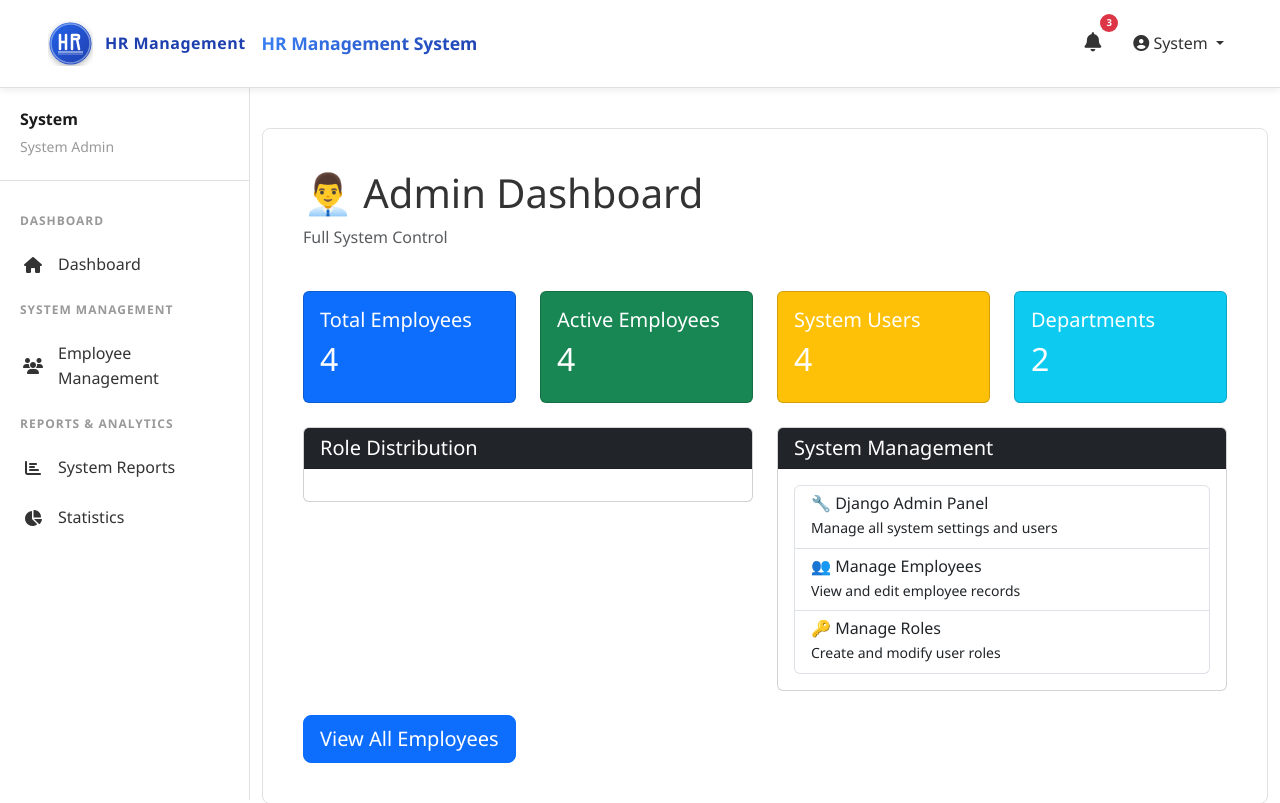
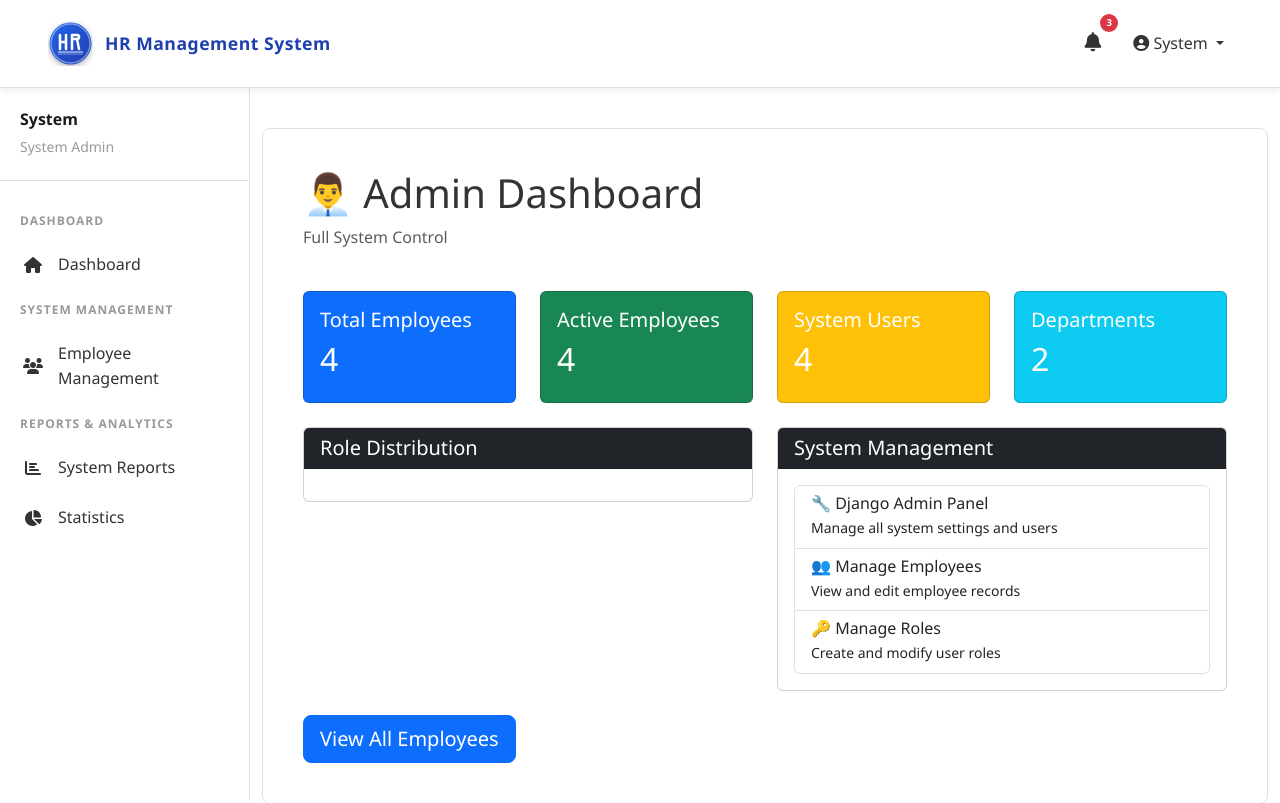
Before and after one commit to verifyingnigs123/HrmanagementSystem, a Django app: page /dashboard/ in a window 1280 px wide. Shown: the top 803 px of the page. Run offline with Django 5.2, Linux system fonts and the light colour scheme; a user stored in the database is signed in; data comes from the database, SQL or seed files in the repository.

Commit message:
Fix navbar HTML structure - restore logo display

```diff
--- a/hrms/templates/base.html
+++ b/hrms/templates/base.html
@@ -164,9 +164,7 @@
                     <line x1="10" y1="31" x2="35" y2="31" stroke="white" stroke-width="1.5" opacity="0.6"/>
                     <line x1="10" y1="33" x2="35" y2="33" stroke="white" stroke-width="1" opacity="0.4"/>
                 </svg>
-                <span class="fw-bold" style="font-size: 1rem; color: #1e40af;">HR Management</span>
-            </a>
-                <span class="fw-bold" style="font-size: 1.1rem; background: linear-gradient(135deg, #3b82f6 0%, #1e40af 100%); -webkit-background-clip: text; -webkit-text-fill-color: transparent; background-clip: text;">HR Management System</span>
+                <span class="fw-bold" style="font-size: 1.1rem; color: #1e40af;">HR Management System</span>
             </a>
             <button class="navbar-toggler" type="button" data-bs-toggle="collapse" data-bs-target="#navbarNav">
                 <span class="navbar-toggler-icon"></span>
```
